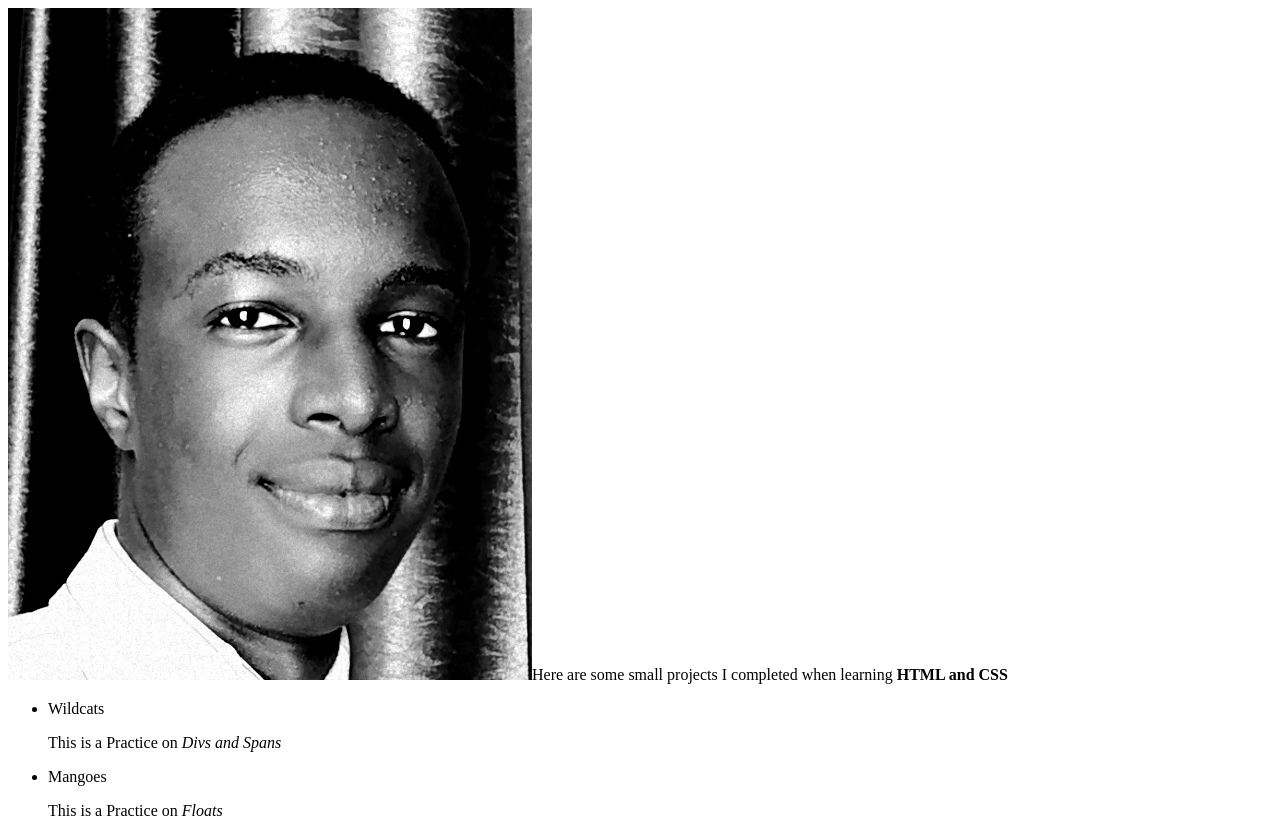
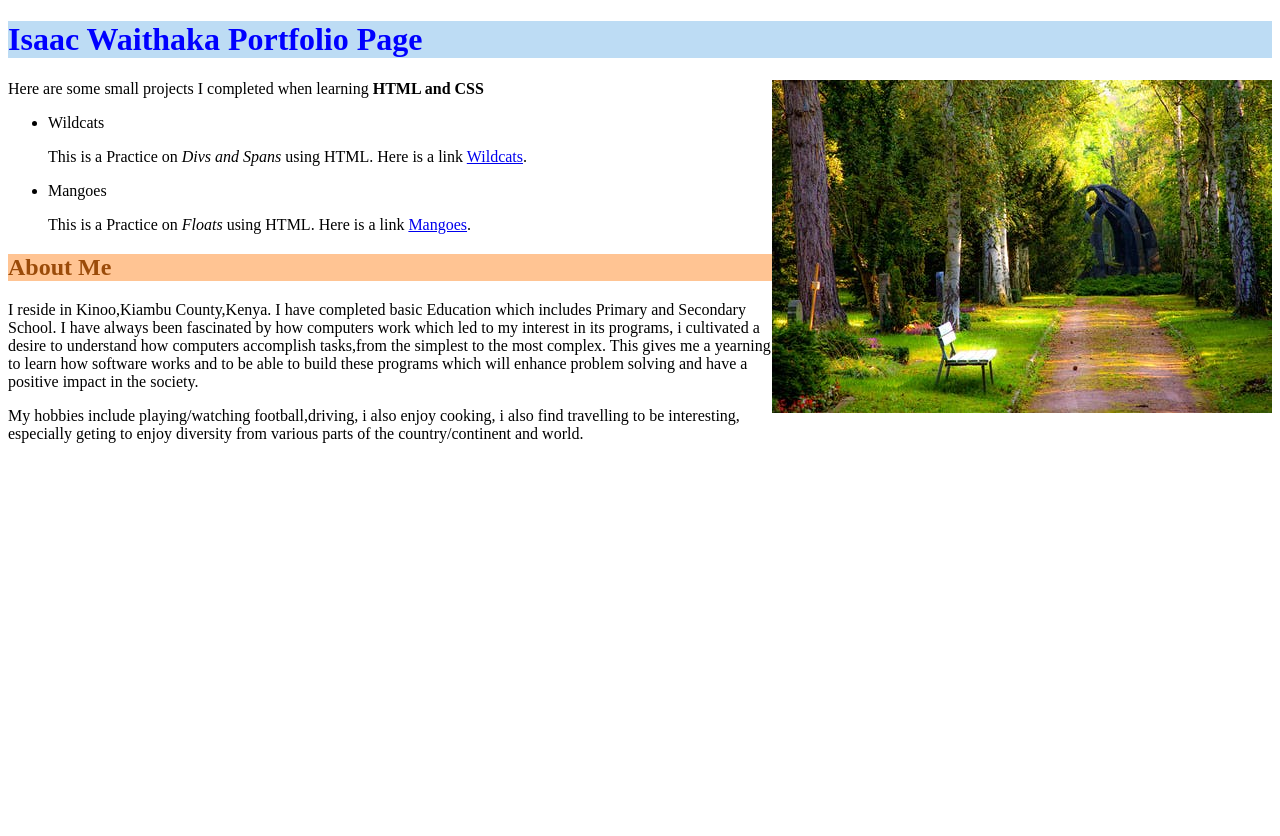
Before and after one commit to Isaac-waithaka/Portfolio, a plain HTML site: page portfolio.html in a window 1280 px wide. After the commit the page ends 800 px from the top, so only its background shows below. Drawn offline with Linux system fonts and the light colour scheme.

Commit message:
Add about me paragraphs

```diff
--- a/css/styles.css
+++ b/css/styles.css
@@ -0,0 +1,12 @@
+img {
+  float: right;
+}
+h1 {
+  color: blue;
+  background-color: #BDDCF4;
+
+}
+h2 {
+  color: #9B4B09;
+  background-color: #FFC493;
+}
--- a/portfolio.html
+++ b/portfolio.html
@@ -3,13 +3,17 @@
   <head>
     <title>ISAAC WAITHAKA</title>
     <link href="css/styles.css" rel="stylesheet" type="text/css">
+    <h1> Isaac Waithaka Portfolio Page </h1>
   </head>
   <body>
-    <img src="img/IMG_20200621_113813.jpg" alt="My Portrait Photo"
+    <img src="img/nature.jpg" alt="A Nature Photo">
     <p>Here are some small projects I completed when learning <strong>HTML and CSS</strong></p>
     <ul>
-      <li>Wildcats</li> <p>This is a Practice on <em>Divs and Spans</em></p>
-      <li>Mangoes</li> <p>This is a Practice on <em>Floats</em></p>
+      <li>Wildcats</li> <p>This is a Practice on <em>Divs and Spans</em> using HTML. Here is a link <a href="wildcats.html">Wildcats</a>.</p>
+      <li>Mangoes</li> <p>This is a Practice on <em>Floats</em> using HTML. Here is a link <a href="mango.html">Mangoes</a>.</p>
     </ul>
+  <h2> About Me </h2>
+  <p>I reside in Kinoo,Kiambu County,Kenya. I have completed basic Education which includes Primary and Secondary School. I have always been fascinated by how computers work which led to my interest in its programs, i cultivated a desire to understand how computers accomplish tasks,from the simplest to the most complex. This gives me a yearning to learn how software works and to be able to build these programs which will enhance problem solving and have a positive impact in the society.</p>
+  <p>My hobbies include playing/watching football,driving, i also enjoy cooking, i also find travelling to be interesting, especially geting to enjoy diversity from various parts of the country/continent and world.</p>
   </body>
 </html>
```
Also changed, not shown: img/nature.jpg (added).
